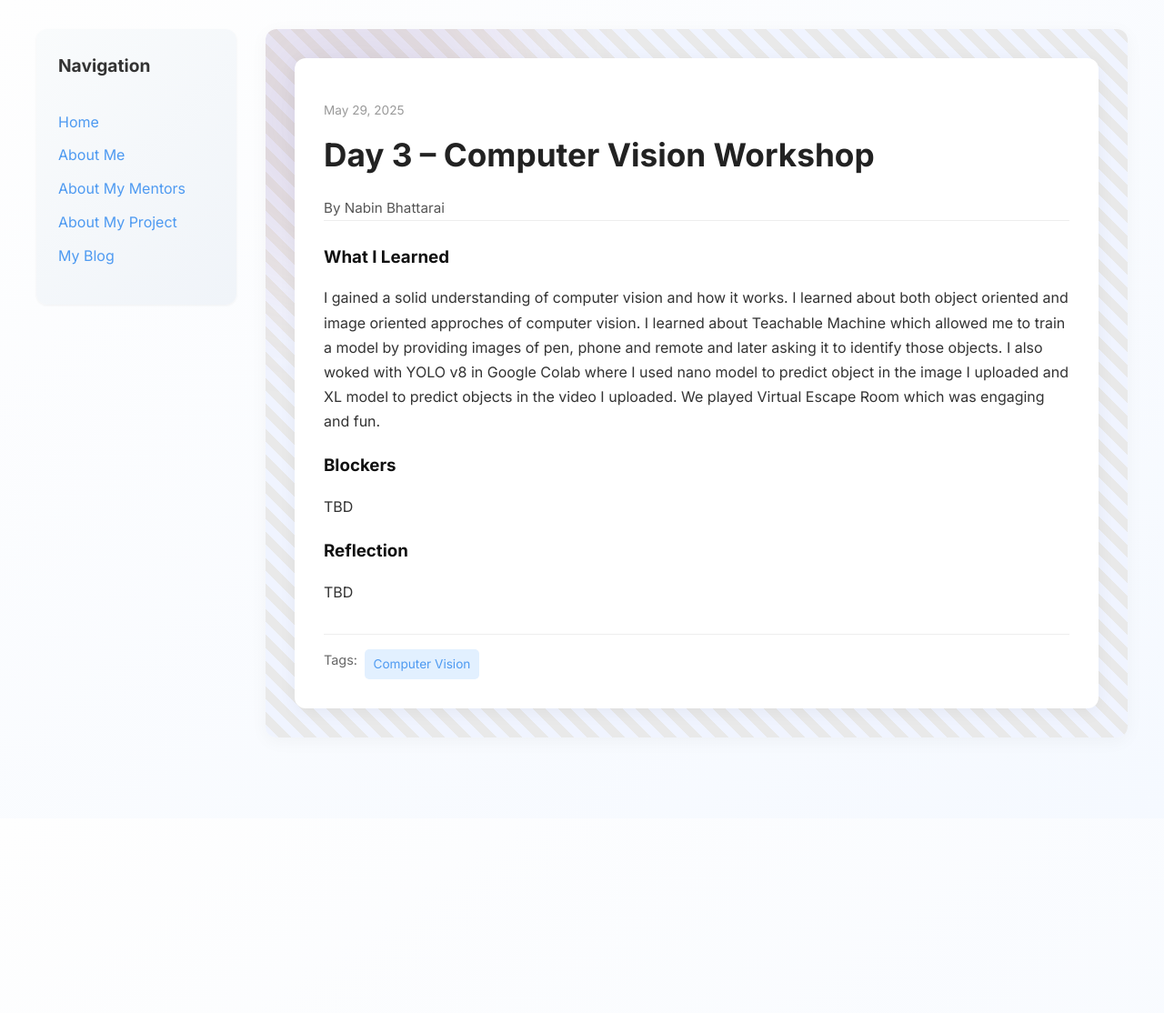
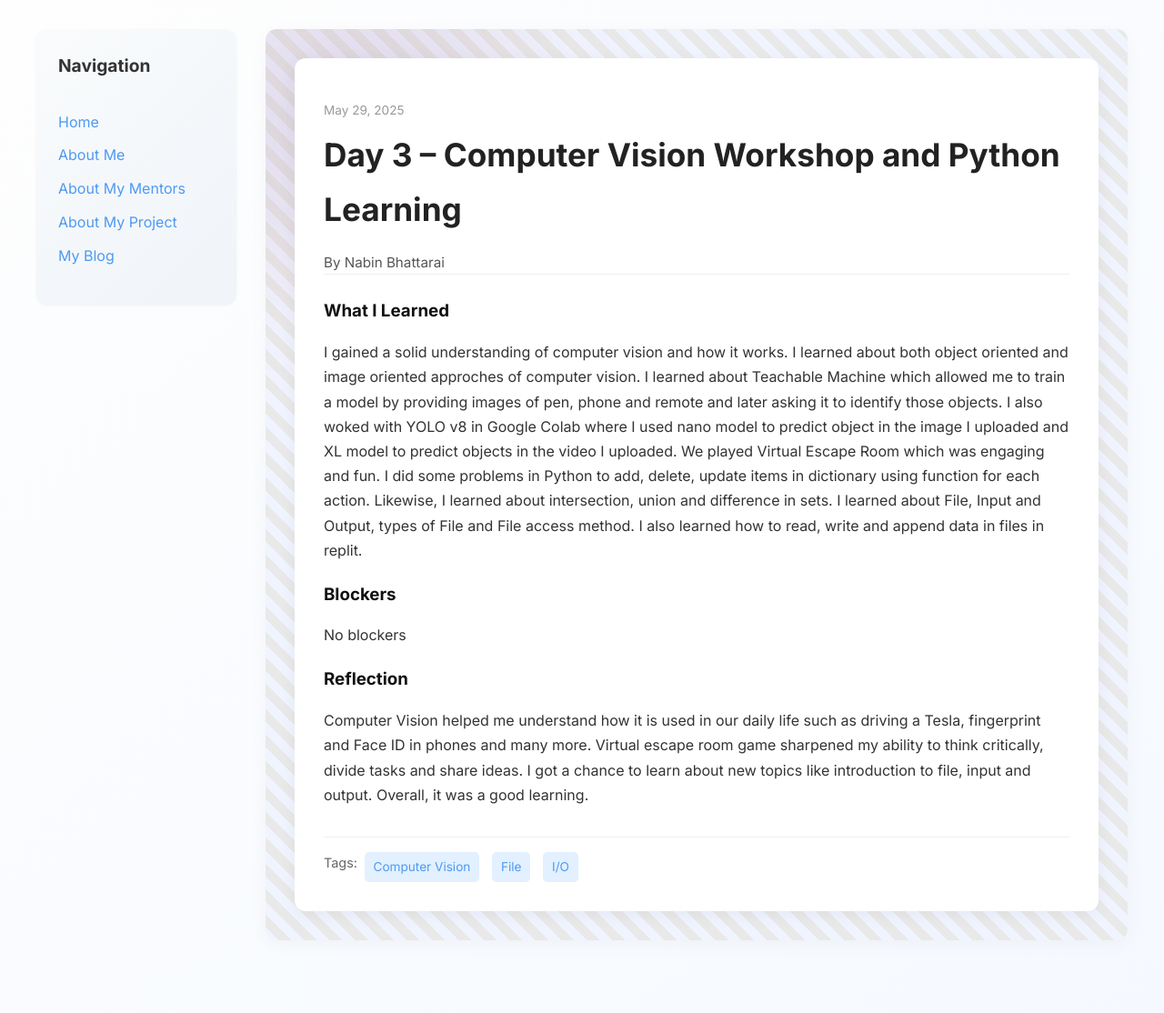
Before and after one commit to bhattarainabin2055/bhattarainabin2055.github.io, a Jekyll site: the page built from _posts/2025-05-29-day-3.md, in a window 1280 px wide. Shown: the whole page at 91% size. Built offline with Jekyll 4.4.1, drawn with Linux system fonts in a browser that asks for light colours; before the commit the page ends 900 px from its top, so only the background shows below that.

Commit message:
Update 2025-05-29-day-3.md

```diff
--- a/_posts/2025-05-29-day-3.md
+++ b/_posts/2025-05-29-day-3.md
@@ -1,17 +1,17 @@
 ---
 layout: post
-title: "Day 3 – Computer Vision Workshop"
+title: "Day 3 – Computer Vision Workshop and Python Learning"
 date: 2025-05-29
 author: Nabin Bhattarai
 permalink: /day3.html
-tags: ["Computer Vision" ]
+tags: ["Computer Vision", "File", "I/O" ]
 
 what_i_learned: |
-  I gained a solid understanding of computer vision and how it works. I learned about both object oriented and image oriented approches of computer vision. I learned about Teachable Machine which allowed me to train a model by providing images of pen, phone and remote and later asking it to identify those objects. I also woked with YOLO v8 in Google Colab where I used nano model to predict object in the image I uploaded and XL model to predict objects in the video I uploaded. We played Virtual Escape Room which was engaging and fun.
+  I gained a solid understanding of computer vision and how it works. I learned about both object oriented and image oriented approches of computer vision. I learned about Teachable Machine which allowed me to train a model by providing images of pen, phone and remote and later asking it to identify those objects. I also woked with YOLO v8 in Google Colab where I used nano model to predict object in the image I uploaded and XL model to predict objects in the video I uploaded. We played Virtual Escape Room which was engaging and fun. I did some problems in Python to add, delete, update items in dictionary using function for each action. Likewise, I learned about intersection, union and difference in sets. I learned about File, Input and Output, types of File and File access method. I also learned how to read, write and append data in files in replit.
 
 blockers: |
-  TBD
+  No blockers
 
 reflection: |
-  TBD
+  Computer Vision helped me understand how it is used in our daily life such as driving a Tesla, fingerprint and Face ID in phones and many more. Virtual escape room game sharpened my ability to think critically, divide tasks and share ideas. I got a chance to learn about new topics like introduction to file, input and output. Overall, it was a good learning.
 ---
```
